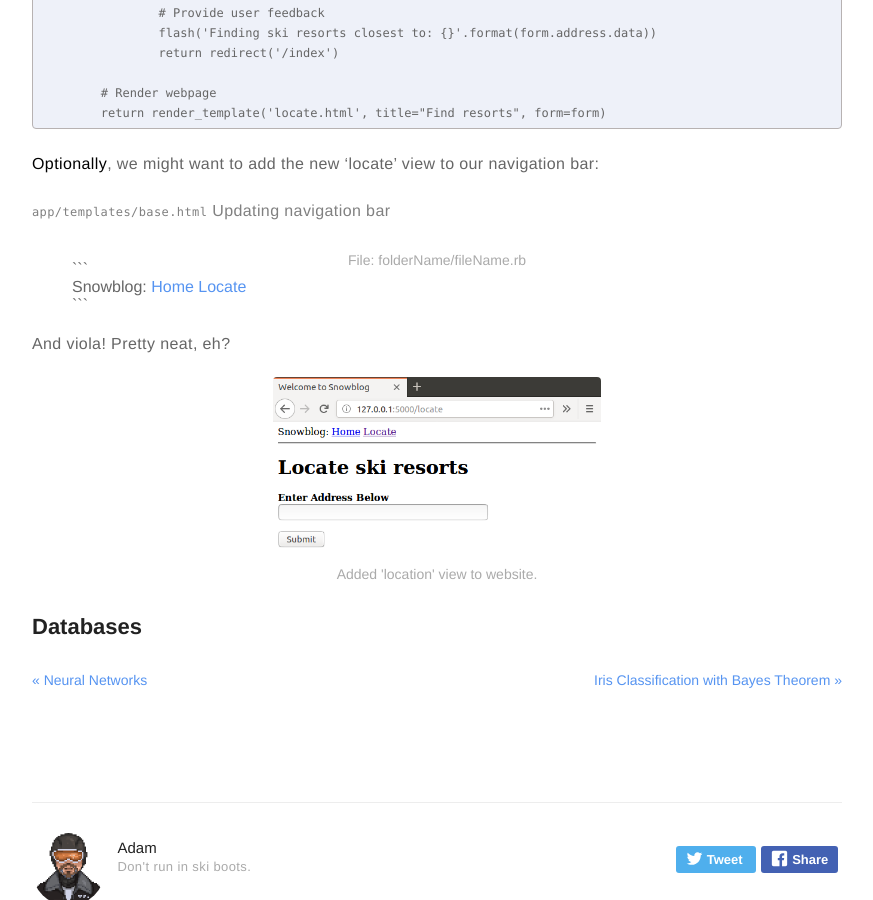
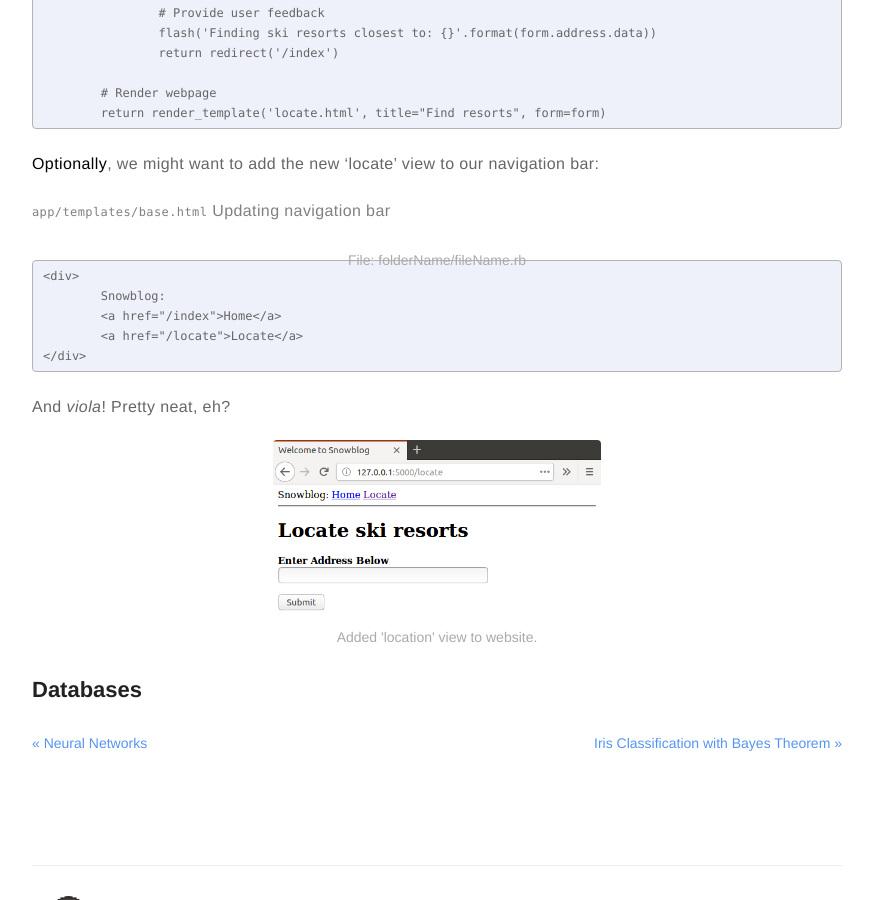
Before and after one commit to meccaLeccaHi/meccaLeccaHi.github.io, a Jekyll site: the page built from _posts/2018-11-08-web-apps-with-flask.md, in a window 1280 px wide and 900 px high, scrolled down 7707 px. Shown: the whole window, without its empty margins (203-1076 px from the left). Built offline with Jekyll 4.4.1, drawn with Linux system fonts in a browser that asks for light colours; comment, search, counter and statistics services are not loaded.

Commit message:
finishing post

````diff
--- a/_posts/2018-11-08-web-apps-with-flask.md
+++ b/_posts/2018-11-08-web-apps-with-flask.md
@@ -250,18 +250,16 @@ def locate():
 <span style="color: grey;">`app/templates/base.html` Updating navigation bar</span>
 
 
-<figure>
-	<figcaption>File: folderName/fileName.rb</figcaption>
-	```
-	<div>
-		Snowblog:
-		<a href="/index">Home</a>
-		<a href="/locate">Locate</a>
-	</div>
-	```
-</figure>
+<figcaption>File: folderName/fileName.rb</figcaption>
+```
+<div>
+	Snowblog:
+	<a href="/index">Home</a>
+	<a href="/locate">Locate</a>
+</div>
+```
 
-And viola! Pretty neat, eh?
+And *viola*! Pretty neat, eh?
 
 {% include figure.html url="/assets/images/flask_app/added_locate_view.png" caption="Added 'location' view to website." width="45%" %}
 
````
